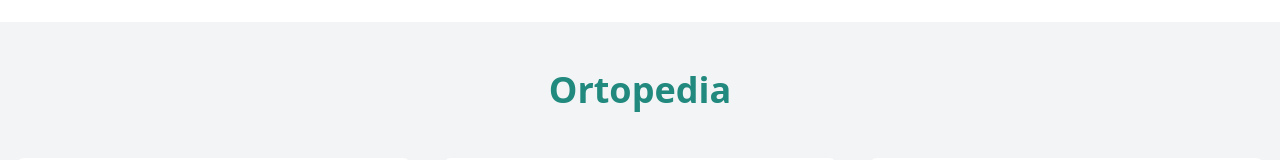
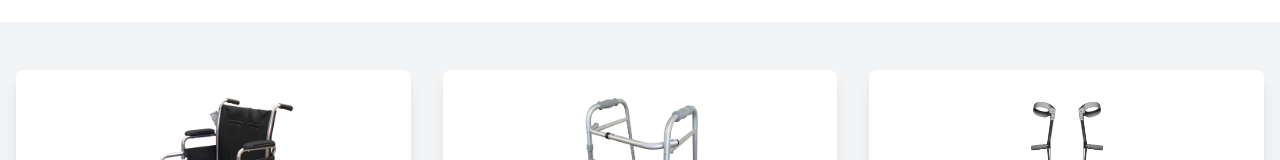
Before and after one commit to Benjaa153/farmcentral, a React (Vite) app: page / in a window 1280 px wide. Shown: the part 3284-3444 px from the top of the page. Built offline with nearby package versions, Linux system fonts and the light colour scheme.

Commit message:
cambios productos

```diff
--- a/src/components/Productos/ProdCuidPerson.jsx
+++ b/src/components/Productos/ProdCuidPerson.jsx
@@ -16,7 +16,7 @@ function ProdOrtopedia() {
   const displayedProducts = showAll ? products : products.slice(0, 3);
 
   return (
-    <div className="bg-gray-100 py-12 " data-aos="fade-down">
+    <div className="bg-gray-100 py-12 font-lora" data-aos="fade-down">
       <section className="flex flex-wrap justify-center container mx-auto">
         {displayedProducts.map(product => (
           <div key={product.id} className="flex flex-col mb-8 px-4 w-full sm:w-1/2 md:w-1/3">
--- a/src/components/Productos/ProdOrtopedia.jsx
+++ b/src/components/Productos/ProdOrtopedia.jsx
@@ -17,8 +17,7 @@ function ProdOrtopedia() {
   const displayedProducts = showAll ? products : products.slice(0, 3);
 
   return (
-    <div className="bg-gray-100 py-12" data-aos="fade-down">
-      <h2 className="text-4xl font-bold text-center text-darkcyan mb-12">Ortopedia</h2>
+    <div className="bg-gray-100 py-12 font-lora" data-aos="fade-down">
       <section className="flex flex-wrap justify-center container mx-auto">
         <AnimatePresence>
           {displayedProducts.map(product => (
--- a/src/components/Productos/ProdPerfumes.jsx
+++ b/src/components/Productos/ProdPerfumes.jsx
@@ -17,7 +17,7 @@ function ProdOrtopedia() {
   const displayedProducts = showAll ? products : products.slice(0, 3);
 
   return (
-    <div className="bg-gray-100 py-12" data-aos="fade-down">
+    <div className="bg-gray-100 py-12 font-lora" data-aos="fade-down">
       <section className="flex flex-wrap justify-center container mx-auto">
         <AnimatePresence>
           {displayedProducts.map(product => (
--- a/src/components/Productos/Productos.jsx
+++ b/src/components/Productos/Productos.jsx
@@ -5,7 +5,7 @@ import ProdCuidPerson from './ProdCuidPerson.jsx'
 
 function Productos() {
   return (
-    <div className="mt-10" id='productos'>
+    <div className="mt-10" id='productos font-lora'>
       <h2 className="font-lora text-3xl sm:text-3xl md:text-4xl lg:text-5xl text-center text-keppel mb-10" data-aos="fade-down">Productos</h2>
       <ProdOrtopedia />
       <h2 className="font-lora text-3xl sm:text-3xl md:text-4xl lg:text-5xl text-center text-keppel mb-10" data-aos="fade-down">Perfumeria</h2>
```
